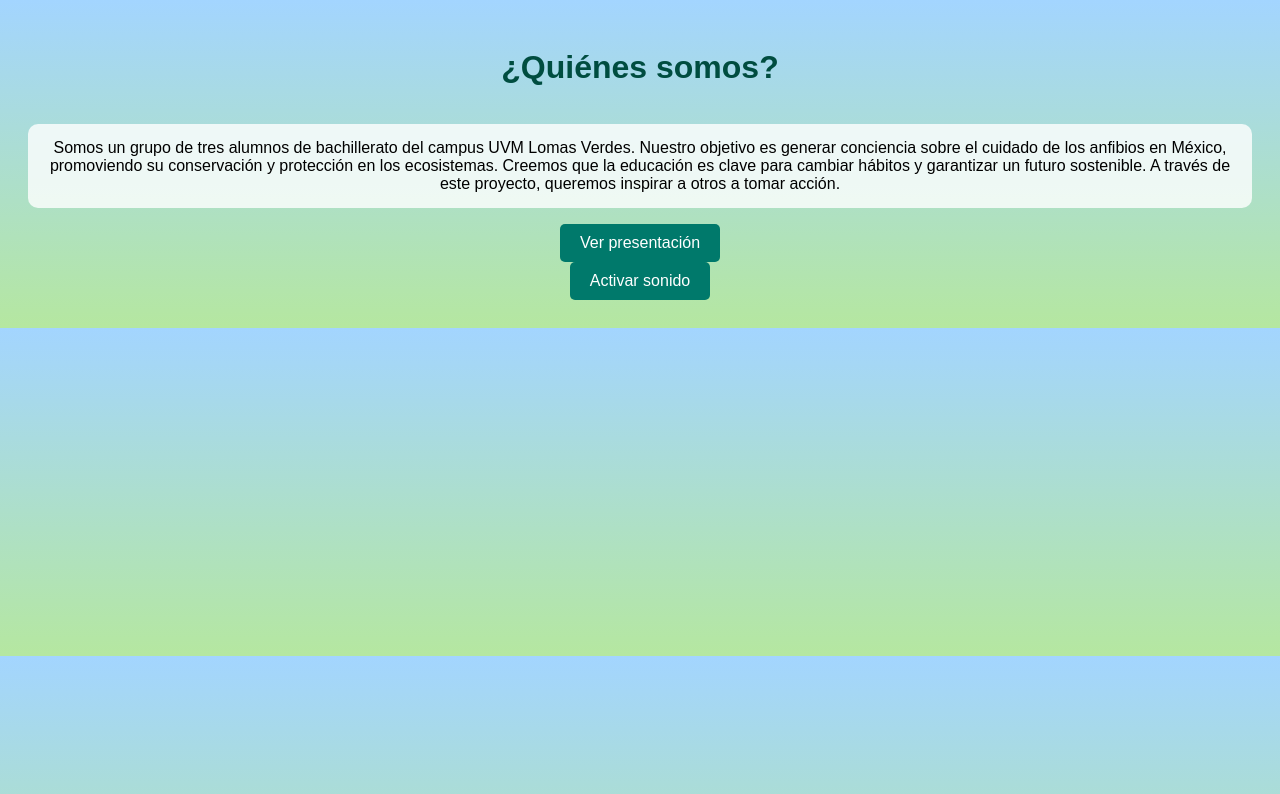
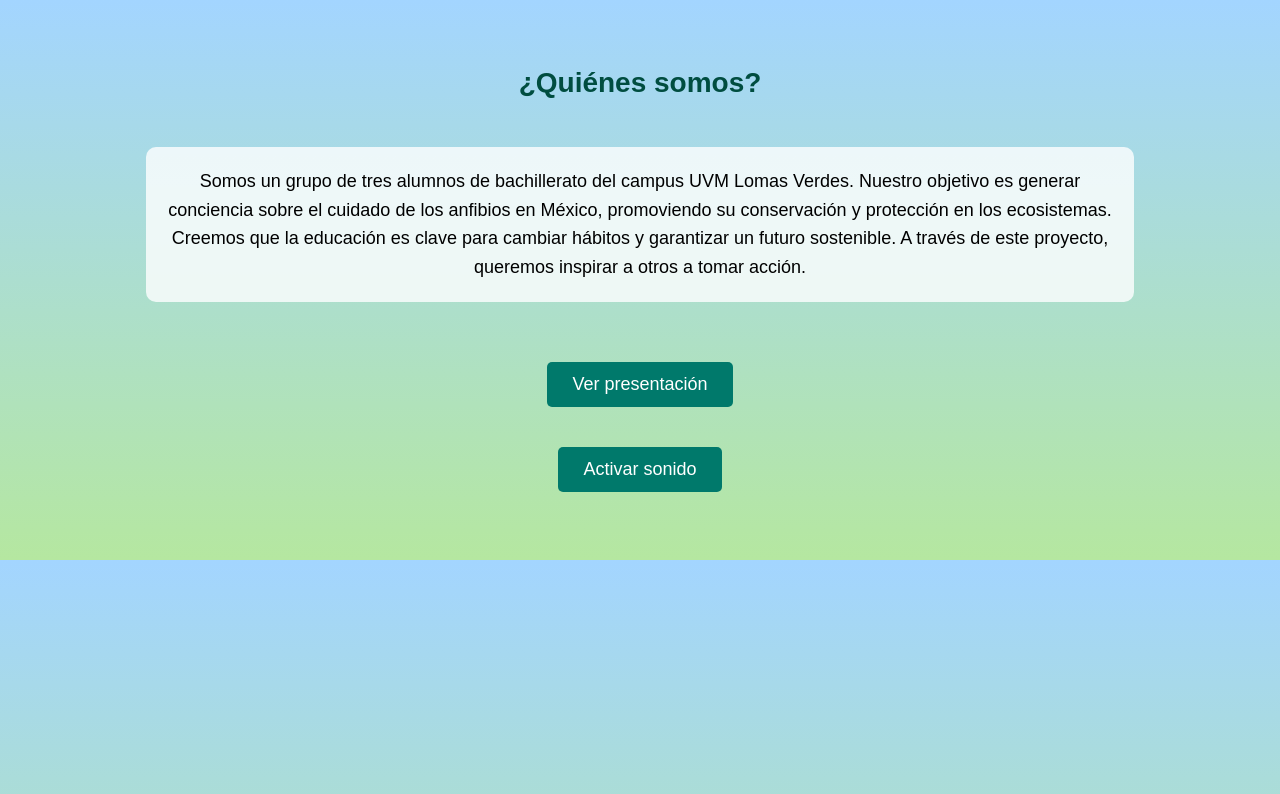
Before and after one commit to emiiFlorees/Proyecto_TecInfo2, a plain HTML site: page somos.html in a window 1280 px wide. Drawn offline with Linux system fonts and the light colour scheme.

Commit message:
Update somos.css

```diff
--- a/somos.css
+++ b/somos.css
@@ -2,28 +2,38 @@ body {
     font-family: Arial, sans-serif;
     background: linear-gradient(to bottom, #A3D5FF, #B5E7A0);
     text-align: center;
-    padding: 20px;
+    padding: 40px; /* Aumentamos el espacio alrededor del contenido */
+}
+
+header {
+    margin-bottom: 30px; /* Añade separación entre el encabezado y el párrafo */
 }
 
 header h1 {
     color: #004D40;
+    font-size: 28px; /* Tamaño más grande */
 }
 
 p {
     background: rgba(255, 255, 255, 0.8);
-    padding: 15px;
+    padding: 20px;
     border-radius: 10px;
     display: inline-block;
+    width: 80%; /* Ancho mayor para evitar que el texto se vea demasiado comprimido */
+    font-size: 18px;
+    line-height: 1.6; /* Espaciado entre líneas para mayor legibilidad */
+    margin-bottom: 40px; /* Agrega más espacio debajo del párrafo */
 }
 
 button {
     background-color: #00796B;
     color: white;
-    padding: 10px 20px;
-    font-size: 16px;
+    padding: 12px 25px;
+    font-size: 18px;
     border: none;
     border-radius: 5px;
     cursor: pointer;
+    margin: 20px; /* Agregamos separación entre los botones */
 }
 
 button:hover {
```
